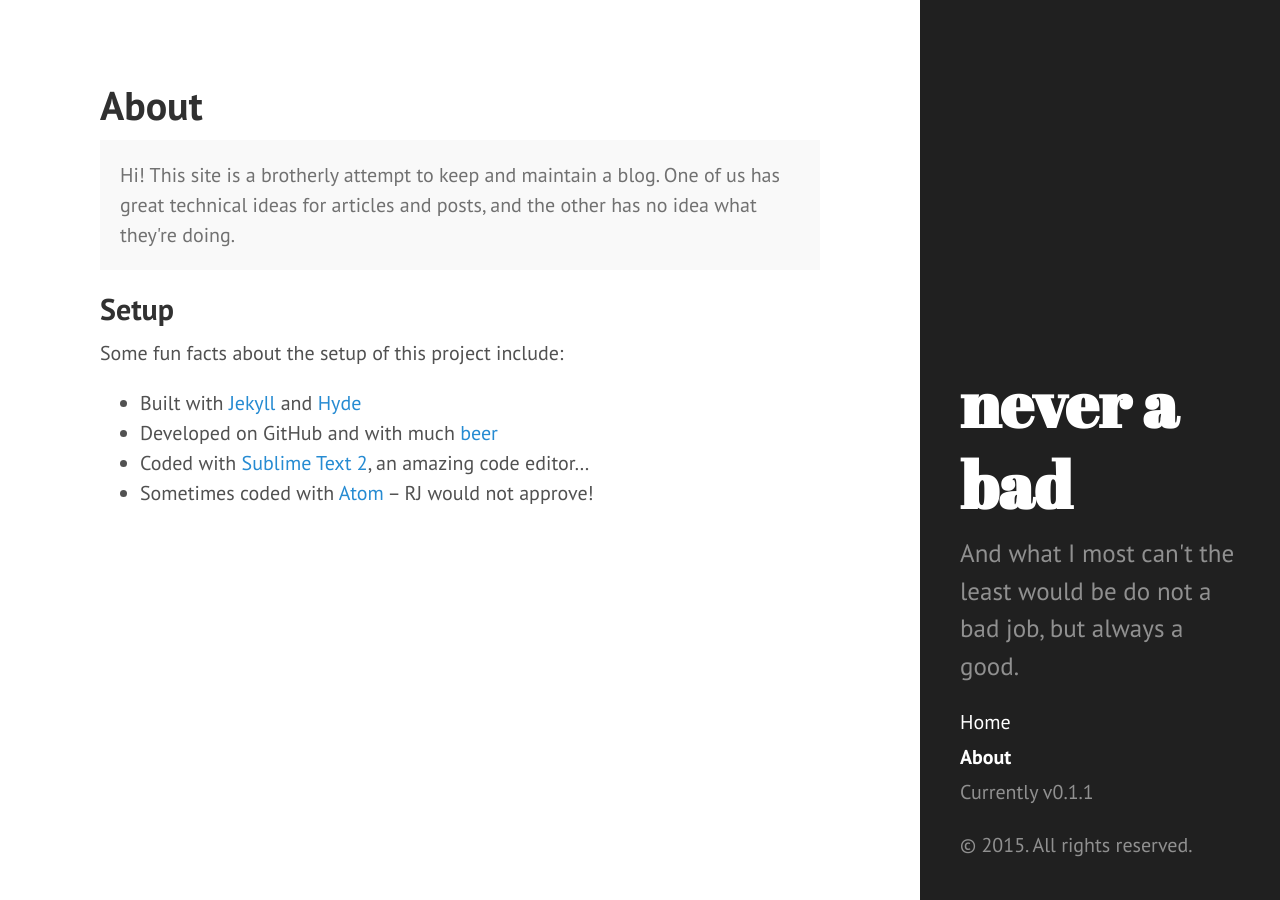
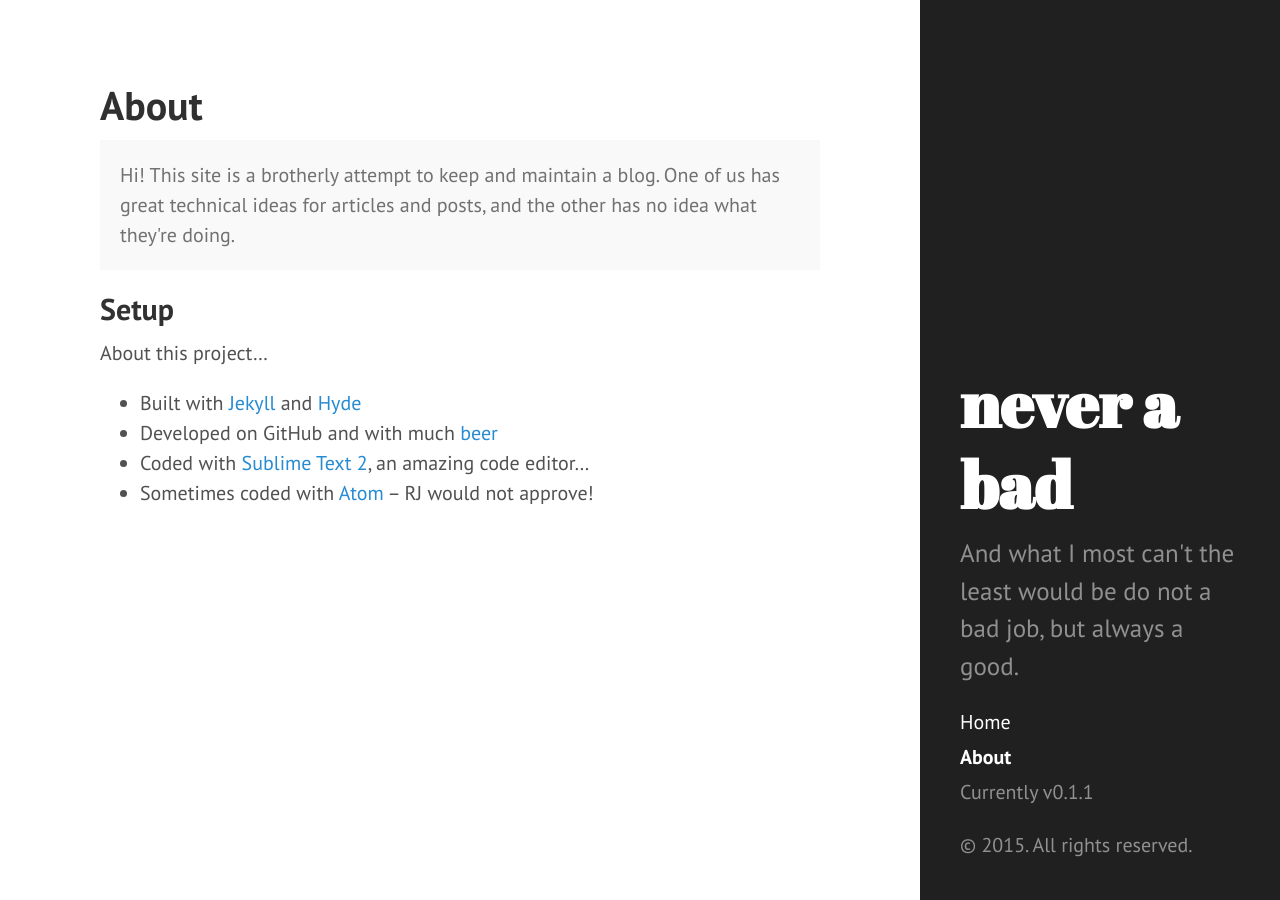
Before and after one commit to necampanini/never-a-bad, a Jekyll site: the page built from about.md, in a window 1280 px wide. Built offline with Jekyll 4.4.1, drawn with Linux system fonts in a browser that asks for light colours; Markdown is read by kramdown in place of the engine named in the settings.

Commit message:
change to push branch

```diff
--- a/about.md
+++ b/about.md
@@ -9,7 +9,7 @@ title: About
 
 ## Setup
 
-Some fun facts about the setup of this project include:
+About this project...
 
 * Built with [Jekyll](http://jekyllrb.com) and [Hyde](https://github.com/mdo/hyde)
 * Developed on GitHub and with much [beer](http://sixpoint.com/)
```
